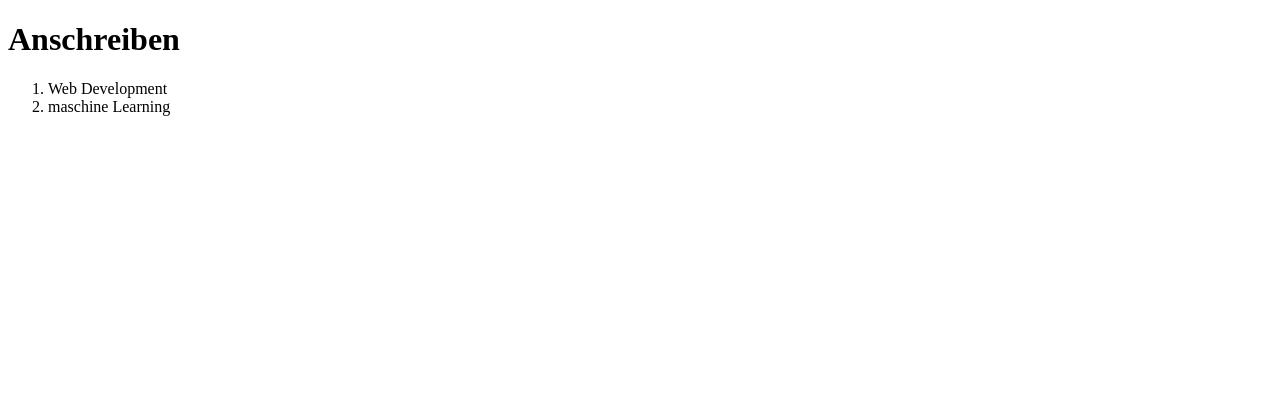
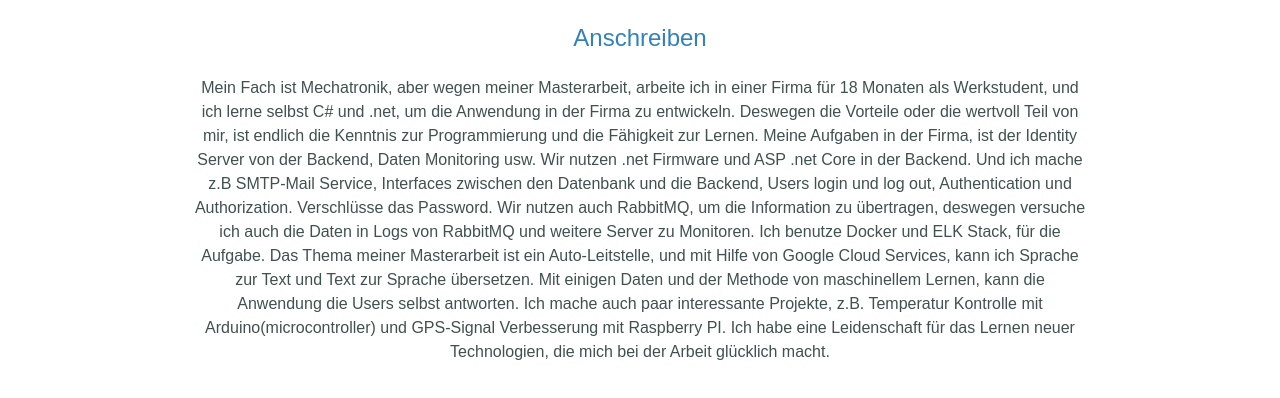
Before and after one commit to byronsheng/lebenslauf, a plain HTML site: page Anschreiben.html in a window 1280 px wide. Drawn offline with Linux system fonts and the light colour scheme.

Commit message:
added text in Anschreiben and changed the css in contact me

```diff
--- a/Anschreiben.html
+++ b/Anschreiben.html
@@ -4,15 +4,27 @@
 <head>
   <meta charset="utf-8">
   <title>Anschreiben</title>
-  <link rel="stylesheet" href="css/style.css">
+  <link rel="stylesheet" href="css/master.css">
 </head>
 
 <body>
-  <h1>Anschreiben</h1>
-  <ol>
-    <li>Web Development</li>
-    <li>maschine Learning</li>
-  </ol>
+
+
+  <div class="profile">
+    <h2>Anschreiben</h2>
+  </div>
+
+  <div class="anschreiben">
+    <p>Mein Fach ist Mechatronik, aber wegen meiner Masterarbeit, arbeite ich in einer Firma für 18 Monaten als Werkstudent, und ich lerne selbst C# und .net, um die Anwendung in der Firma zu entwickeln. Deswegen die Vorteile oder die wertvoll Teil
+      von mir, ist endlich die Kenntnis zur Programmierung und die Fähigkeit zur Lernen.
+      Meine Aufgaben in der Firma, ist der Identity Server von der Backend, Daten Monitoring usw. Wir nutzen .net Firmware und ASP .net Core in der Backend. Und ich mache z.B SMTP-Mail Service, Interfaces zwischen den Datenbank und die Backend, Users
+      login und log out, Authentication und Authorization. Verschlüsse das Password. Wir nutzen auch RabbitMQ, um die Information zu übertragen, deswegen versuche ich auch die Daten in Logs von RabbitMQ und weitere Server zu Monitoren. Ich benutze
+      Docker und ELK Stack, für die Aufgabe.
+      Das Thema meiner Masterarbeit ist ein Auto-Leitstelle, und mit Hilfe von Google Cloud Services, kann ich Sprache zur Text und Text zur Sprache übersetzen. Mit einigen Daten und der Methode von maschinellem Lernen, kann die Anwendung die Users
+      selbst antworten.
+      Ich mache auch paar interessante Projekte, z.B. Temperatur Kontrolle mit Arduino(microcontroller) und GPS-Signal Verbesserung mit Raspberry PI.
+      Ich habe eine Leidenschaft für das Lernen neuer Technologien, die mich bei der Arbeit glücklich macht. </p>
+  </div>
 </body>
 
 </html>
--- a/css/master.css
+++ b/css/master.css
@@ -39,11 +39,21 @@
   text-align: center;
   width: 40%;
   margin: 40px auto 40px auto;
+  font-family: 'Montserrat', sans-serif;
 }
 
 .contact-me-text{
   text-align: center;
   width: 40%;
+  margin: auto;
+  font-family: 'Montserrat', sans-serif;
+}
+
+.anschreiben{
+  text-align: center;
+  width: 70%;
+  line-height: 1.5rem;
+  font-family: 'Montserrat', sans-serif;
   margin: auto;
 }
 
```
